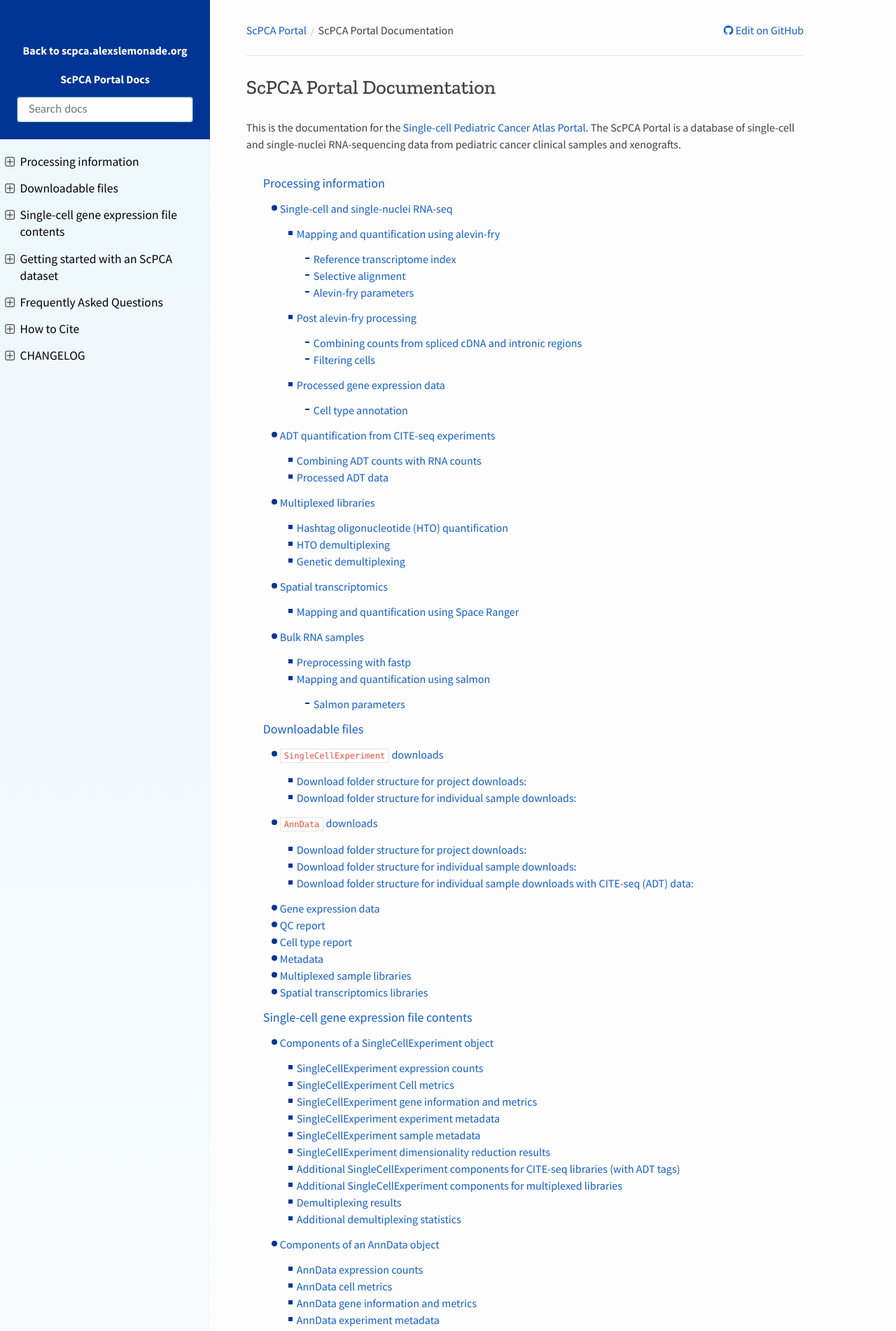
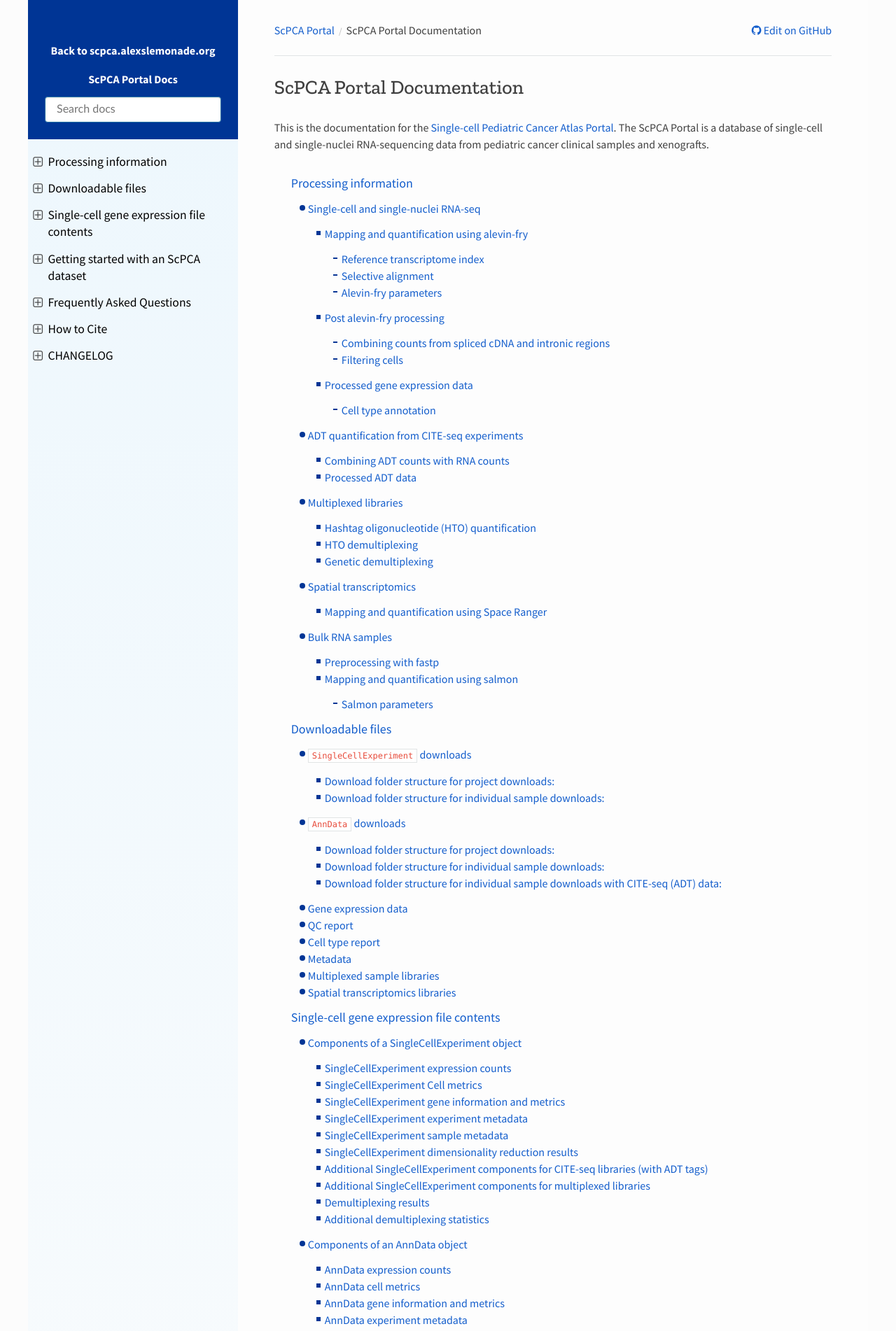
Before and after one commit to DongzeHE/scpca-docs, a Sphinx documentation site: the page built from docs/index.md, in a window 1280 px wide. Shown: the top 1902 px of the page at 70% size. Built offline with Sphinx 7.4.7 and the Read the Docs theme 2.0.0, drawn with Linux system fonts in a browser that asks for light colours.

Commit message:
Try a more complex calc

```diff
--- a/docs/_static/style.css
+++ b/docs/_static/style.css
@@ -6,10 +6,13 @@
   font-family: 'Source Sans Pro', sans-serif;
   font-weight: 400;
   line-height: 1.5;
+  margin: 0 auto;
+  position: relative;
+  width: 1200px;
 }
 
 .wy-nav-content {
-  max-width: 900px !important;
+  max-width: 900px;
   background: #fdfdfd;
 }
 
@@ -190,6 +193,10 @@
   content: "ScPCA Portal"
 }
 
+.rst-versions{
+  margin-left: max(calc(50% - 600px), 0px);
+}
+
 div.version {
   color: white !important;
 }
```
